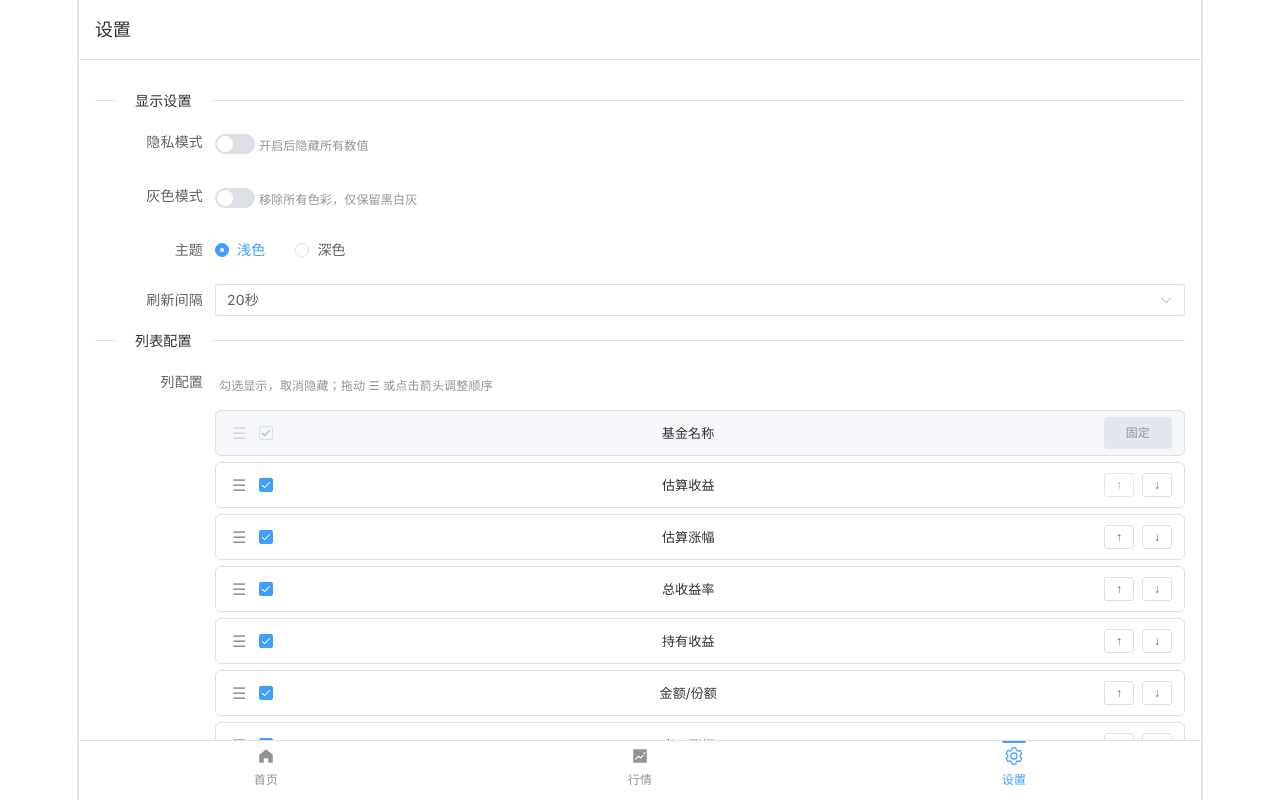
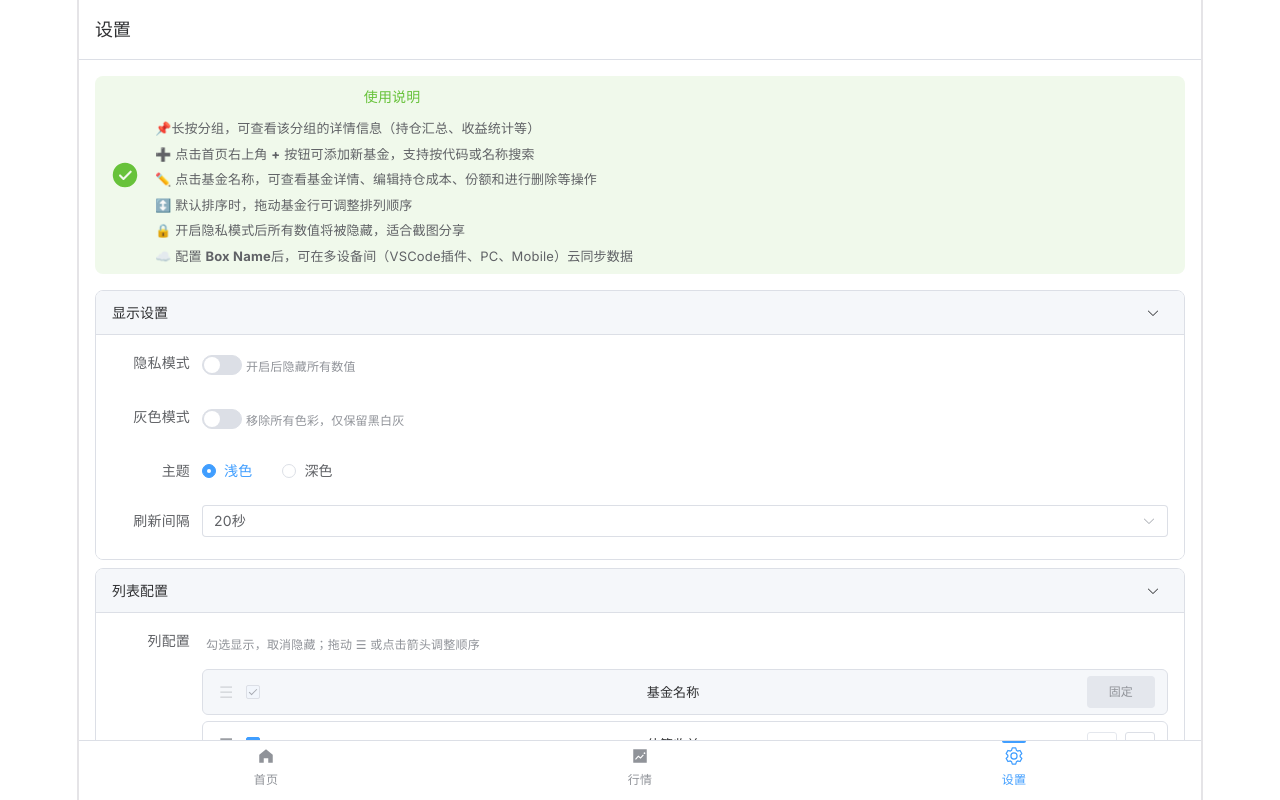
Before and after one commit to crispyChicken999/fund-helper-vscode, a Vue app in the folder web/: page /settings in a window 1280 px wide. Built offline with nearby package versions, Linux system fonts and the light colour scheme.

Commit message:
fix: 优化用户使用体验，优化同步后加载逻辑，优化休市自动刷新逻辑，优化风格样式

```diff
--- a/web/src/components/FundHoverTooltip.vue
+++ b/web/src/components/FundHoverTooltip.vue
@@ -296,9 +296,9 @@ function handleCopy() {
 .fund-hover-tooltip {
   position: fixed;
   z-index: 9999;
-  width: 300px;
+  width: 200px;
   background: var(--el-bg-color);
-  border-radius: 10px;
+  border-radius: 8px;
   padding: 14px;
   border: 1px solid var(--el-border-color-lighter);
   box-shadow: 0 6px 24px rgba(0, 0, 0, 0.2), 0 2px 8px rgba(0, 0, 0, 0.1);
--- a/web/src/components/GroupHoverTooltip.vue
+++ b/web/src/components/GroupHoverTooltip.vue
@@ -282,9 +282,9 @@ function handleCopy() {
 .group-hover-tooltip {
   position: fixed;
   z-index: 9999;
-  width: 280px;
+  width: 200px;
   background: var(--el-bg-color);
-  border-radius: 10px;
+  border-radius: 8px;
   padding: 14px;
   border: 1px solid var(--el-border-color-lighter);
   box-shadow: 0 6px 24px rgba(0, 0, 0, 0.2), 0 2px 8px rgba(0, 0, 0, 0.1);
--- a/web/src/services/syncService.ts
+++ b/web/src/services/syncService.ts
@@ -357,7 +357,6 @@ class SyncService {
    * 应用云端数据
    */
   private async applyCloudData(data: JsonboxData): Promise<void> {
-    console.log('data: ', data);
     const fundStore = useFundStore()
     const groupStore = useGroupStore()
     const settingStore = useSettingStore()
--- a/web/src/views/HomeView.vue
+++ b/web/src/views/HomeView.vue
@@ -75,6 +75,7 @@
                 type="primary"
                 size="small"
                 round
+                plain
                 @click="showAddFundDialog = true"
                 title="添加基金"
               >
--- a/web/src/views/SettingsView.vue
+++ b/web/src/views/SettingsView.vue
@@ -7,9 +7,35 @@
     </template>
 
     <div class="settings-main">
+      <!-- 使用说明 -->
+      <el-alert class="usage-guide" :closable="false" show-icon type="success">
+        <template #title>
+          <span class="usage-guide-title">使用说明</span>
+        </template>
+        <ul class="usage-guide-list">
+          <li>
+            📌<strong>长按分组</strong>，可查看该分组的详情信息（持仓汇总、收益统计等）
+          </li>
+          <li>
+            ➕ 点击首页右上角
+            <strong>+</strong> 按钮可添加新基金，支持按代码或名称搜索
+          </li>
+          <li>✏️ <strong>点击基金名称</strong>，可查看基金详情、编辑持仓成本、份额和进行删除等操作</li>
+          <li>↕️ 默认排序时，<strong>拖动基金行</strong>可调整排列顺序</li>
+          <li>
+            🔒 开启<strong>隐私模式</strong>后所有数值将被隐藏，适合截图分享
+          </li>
+          <li>☁️ 配置 <strong>Box Name</strong>后，可在多设备间（VSCode插件、PC、Mobile）云同步数据</li>
+        </ul>
+      </el-alert>
+
       <el-form label-position="right" :label-width="formLabelWidth">
-        <el-divider content-position="left">显示设置</el-divider>
-
+        <el-collapse v-model="activeCollapseItems" class="settings-collapse">
+          <!-- 显示设置 -->
+          <el-collapse-item name="display" class="settings-collapse-item">
+            <template #title>
+              <span class="collapse-section-title">显示设置</span>
+            </template>
             <el-form-item label="隐私模式">
               <el-switch v-model="privacyMode" />
               <div class="form-item-tip">开启后隐藏所有数值</div>
@@ -44,9 +70,13 @@
                 <el-option label="5分钟" :value="300" />
               </el-select>
             </el-form-item>
+          </el-collapse-item>
 
-        <el-divider content-position="left">列表配置</el-divider>
-
+          <!-- 列表配置 -->
+          <el-collapse-item name="columns" class="settings-collapse-item">
+            <template #title>
+              <span class="collapse-section-title">列表配置</span>
+            </template>
             <el-form-item label="列配置">
               <div class="form-item-tip" style="margin-bottom: 8px">
                 勾选显示，取消隐藏；拖动 ☰ 或点击箭头调整顺序
@@ -71,7 +101,9 @@
                     :model-value="col.visible"
                     :disabled="col.key === 'name'"
                     @click.stop
-                @update:model-value="toggleColVisible(index, $event as boolean)"
+                    @update:model-value="
+                      toggleColVisible(index, $event as boolean)
+                    "
                   />
                   <span class="col-label">{{ col.label }}</span>
                   <template v-if="col.key === 'name'">
@@ -103,9 +135,13 @@
                 >
               </div>
             </el-form-item>
+          </el-collapse-item>
 
-        <el-divider content-position="left">数据同步</el-divider>
-
+          <!-- 数据同步 -->
+          <el-collapse-item name="sync" class="settings-collapse-item">
+            <template #title>
+              <span class="collapse-section-title">数据同步</span>
+            </template>
             <el-form-item label="Box Name">
               <el-input
                 v-model="jsonboxName"
@@ -189,9 +225,13 @@
                 </el-button>
               </el-space>
             </el-form-item>
+          </el-collapse-item>
 
-        <el-divider content-position="left">数据管理</el-divider>
-
+          <!-- 数据管理 -->
+          <el-collapse-item name="data" class="settings-collapse-item">
+            <template #title>
+              <span class="collapse-section-title">数据管理</span>
+            </template>
             <el-form-item label="导入导出">
               <el-space wrap>
                 <el-button :icon="Download" @click="handleImportJson">
@@ -201,27 +241,38 @@
                   导出 JSON
                 </el-button>
               </el-space>
-          <div class="form-item-tip">支持导入 VSCode 版导出的 JSON 文件</div>
+              <div class="form-item-tip">
+                支持导入 VSCode 版导出的 JSON 文件
+              </div>
             </el-form-item>
 
             <el-form-item label="危险操作">
-          <el-button type="danger" :icon="Delete" @click="handleClearAll" plain>
+              <el-button
+                type="danger"
+                :icon="Delete"
+                @click="handleClearAll"
+                plain
+              >
                 清空本地数据
               </el-button>
             </el-form-item>
+          </el-collapse-item>
 
-        <el-divider content-position="left">关于我们</el-divider>
-
-        <el-form-item label="版本">
+          <!-- 关于我们 -->
+          <el-collapse-item name="about" class="settings-collapse-item">
+            <template #title>
+              <span class="collapse-section-title">关于我们</span>
+            </template>
+            <el-form-item label="版本" label-width="120px">
               <span>1.0.0</span>
             </el-form-item>
 
-        <el-form-item label="数据来源">
+            <el-form-item label="数据来源" label-width="120px">
               <span>天天基金 / 东方财富</span>
             </el-form-item>
 
-        <el-form-item label="项目仓库">
-          <div>
+            <el-form-item label="项目仓库" label-width="120px">
+              <div style="display: flex; flex-direction: column; justify-content: center; align-items: flex-start; gap: 8px">
                 <div>
                   <a
                     href="https://github.com/crispyChicken999/fund-helper-vscode"
@@ -239,11 +290,29 @@
                 <el-button link type="primary" @click="openRepository">
                   GitHub - fund-helper-vscode
                 </el-button>
-            <div class="form-item-tip">
+                <div class="form-item-tip" style="margin: 0px; text-align: justify">
                   本项目已开源，欢迎大家点个Star支持一下！
                 </div>
               </div>
             </el-form-item>
+
+            <el-form-item label="VSCode 插件" label-width="120px">
+              <div style="display: flex; flex-direction: column; justify-content: center; align-items: flex-start; gap: 8px">
+                <div class="form-item-tip" style="margin: 0px; text-align: justify">
+                  本项目同时提供 VSCode 插件版本，在编码的同时随时关注基金行情，支持与本页面云同步数据，欢迎使用！点击下方按钮前往插件市场下载。
+                </div>
+                <el-button
+                  type="primary"
+                  plain
+                  size="small"
+                  @click="openVscodeExtension"
+                >
+                  前往 VSCode 插件市场下载
+                </el-button>
+              </div>
+            </el-form-item>
+          </el-collapse-item>
+        </el-collapse>
       </el-form>
     </div>
 
@@ -331,10 +400,17 @@ const fileInputRef = ref<HTMLInputElement | null>(null);
 const columnSortRef = ref<HTMLElement | null>(null);
 let columnSortable: Sortable | null = null;
 
+// 默认全部展开
+const activeCollapseItems = ref([
+  "display",
+  "columns",
+  "sync",
+  "data",
+  "about",
+]);
+
 // 移动端label宽度适配
-const formLabelWidth = computed(() =>
-  document.documentElement.clientWidth < 500 ? "105px" : "120px",
-);
+const formLabelWidth = computed(() => "90px");
 
 const jsonboxNameChanged = computed(
   () => jsonboxName.value !== savedJsonboxName.value,
@@ -791,6 +867,13 @@ function openRepository() {
     "_blank",
   );
 }
+
+function openVscodeExtension() {
+  window.open(
+    "https://marketplace.visualstudio.com/items?itemName=CrispyChicken.fund-helper",
+    "_blank",
+  );
+}
 </script>
 
 <style scoped>
@@ -921,4 +1004,66 @@ function openRepository() {
     margin: 0;
   }
 }
+
+/* 使用说明 */
+.usage-guide {
+  margin-bottom: 16px;
+  border-radius: 8px;
+}
+
+.usage-guide-title {
+  font-size: 14px;
+  font-weight: 600;
+}
+
+.usage-guide-list {
+  margin: 6px 0 0 0;
+  padding-left: 4px;
+  list-style: none;
+  display: flex;
+  flex-direction: column;
+  text-align: left;
+  gap: 6px;
+}
+
+.usage-guide-list li {
+  font-size: 13px;
+  color: var(--el-text-color-regular);
+  line-height: 1.5;
+}
+
+/* Collapse 设置区 */
+.settings-collapse {
+  border: none;
+}
+
+.settings-collapse-item {
+  margin-bottom: 8px;
+  border: 1px solid var(--el-border-color) !important;
+  border-radius: 8px !important;
+  overflow: hidden;
+}
+
+:deep(.settings-collapse-item .el-collapse-item__header) {
+  padding: 0 16px;
+  font-size: 14px;
+  font-weight: 600;
+  background: var(--el-fill-color-light);
+  border-bottom: 1px solid var(--el-border-color);
+  height: 44px;
+}
+
+:deep(.settings-collapse-item .el-collapse-item__wrap) {
+  border-bottom: none;
+}
+
+:deep(.settings-collapse-item .el-collapse-item__content) {
+  padding: 12px 16px 4px;
+}
+
+.collapse-section-title {
+  font-size: 14px;
+  font-weight: 600;
+  color: var(--el-text-color-primary);
+}
 </style>
```
Also changed, not shown: web/src/appInit.ts (+41 -15 lines), web/src/services/groupService.ts (+8 -2 lines), web/src/views/MarketView.vue (+3 -4 lines), 1 other file (tests, documents, lock files or other folders). Lines whose indentation alone changed are shown as unchanged.
